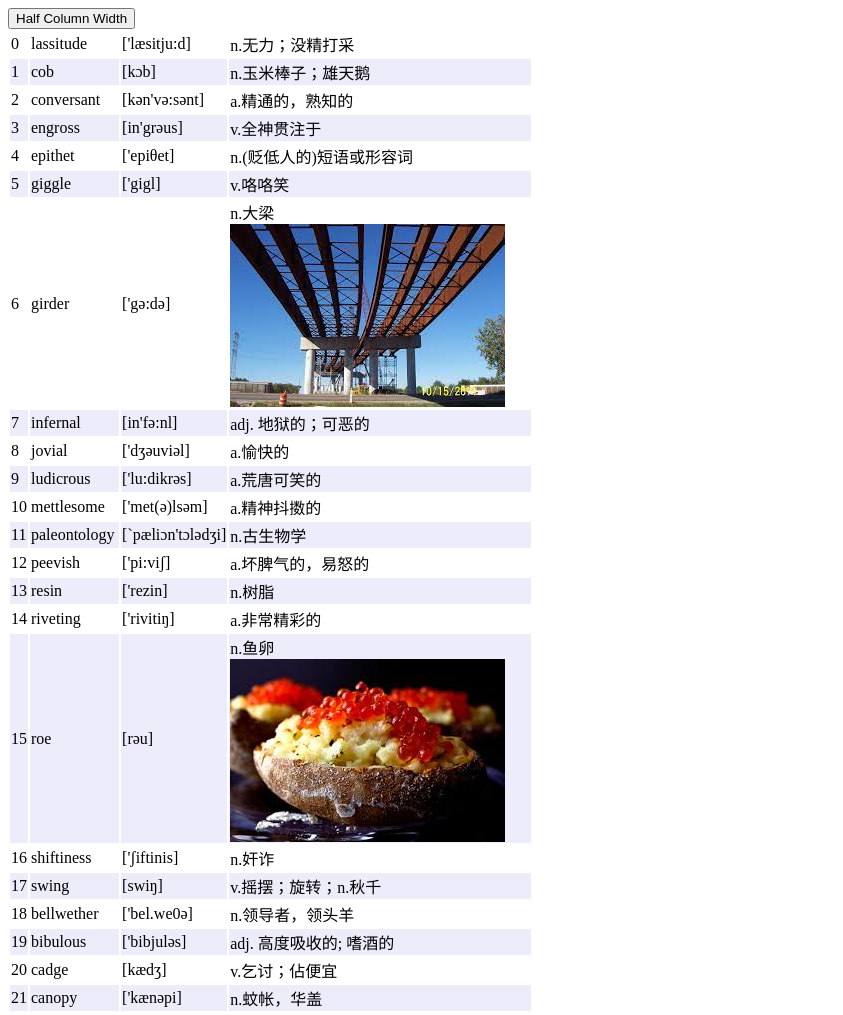
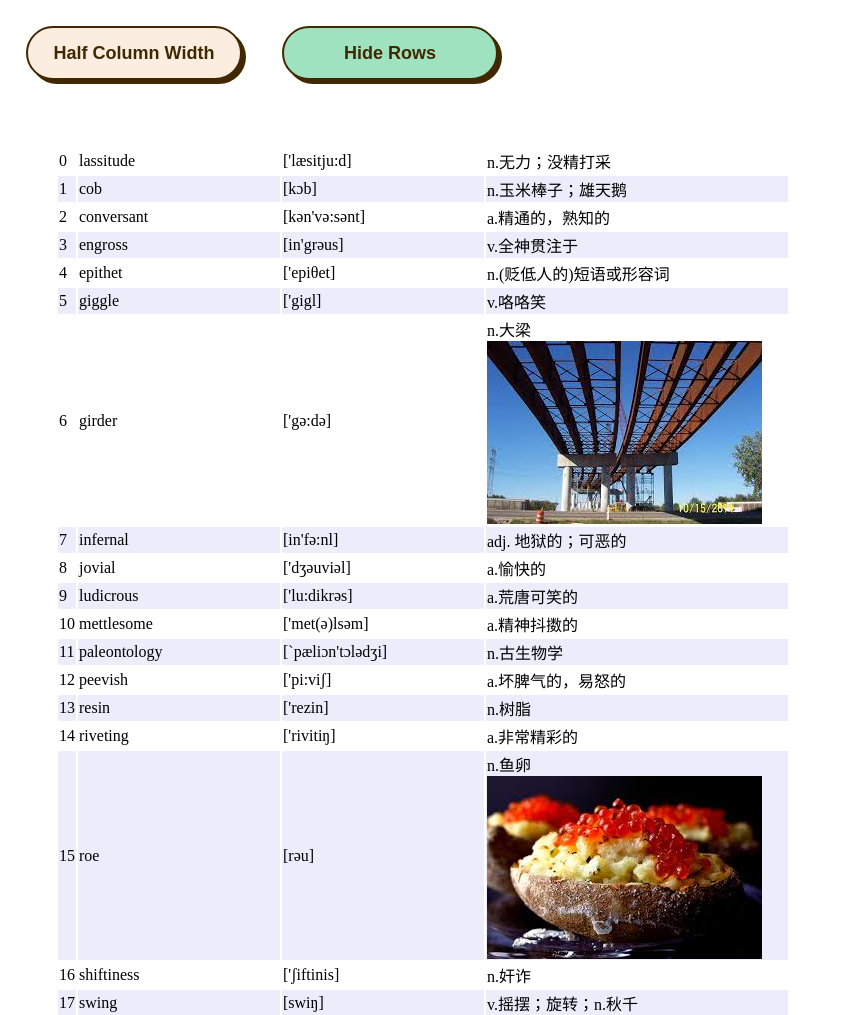
Before and after one commit to pengfeigao2021/anki_html, a plain HTML site: page docs/gre_cards.html in a window 1280 px wide. Shown: the top 1015 px of the page, without its empty margins (0-843 px from the left). Drawn offline with Linux system fonts and the light colour scheme.

Commit message:
add hide row button
Signed-off-by: pengfeigao2021 <pengfeigao2021@163.com>

```diff
--- a/docs/css/fancy-button.css
+++ b/docs/css/fancy-button.css
@@ -1,4 +1,8 @@
 /* CSS */
+.fix-width-button {
+    width: 12em;
+    margin: 1em;
+}
 .button-74 {
     background-color: #fbeee0;
     border: 2px solid #422800;
@@ -17,3 +21,21 @@
     -webkit-user-select: none;
     touch-action: manipulation;
 }
+.button-73 {
+    background-color: #9FE2BF;
+    border: 2px solid #422800;
+    border-radius: 30px;
+    box-shadow: #422800 4px 4px 0 0;
+    color: #422800;
+    cursor: pointer;
+    display: inline-block;
+    font-weight: 600;
+    font-size: 18px;
+    padding: 0 18px;
+    line-height: 50px;
+    text-align: center;
+    text-decoration: none;
+    user-select: none;
+    -webkit-user-select: none;
+    touch-action: manipulation;
+}
--- a/docs/gre_cards.html
+++ b/docs/gre_cards.html
@@ -3,6 +3,7 @@
         <style>
             table {
                 --color: #d0d0f5;
+                margin: 3em;
             }
 
             thead,
@@ -14,12 +15,12 @@
                 background: color-mix(in srgb, var(--color), transparent 60%);
             }
             div, p, td {
-                width: 20px;
+                width: 200px;
                 word-wrap: break-word;
                 white-space: normal;
             }
             .fixwtd {
-                width: 10px;
+                width: 200px;
                 word-wrap: break-word;
                 white-space: normal;
             }
@@ -28,12 +29,22 @@
                 word-wrap: break-word;
                 white-space: normal;
             }
+            footer {
+                background-color: #f1f1f1;
+                padding: 20px;
+                text-align: center;
+                position: fixed;
+                left: 0;
+                bottom: 0;
+                width: 100%;
+            }
         </style>
-        <style src="css/fancy-button.css"></style>
+        <link rel="stylesheet" href="css/fancy-button.css">
     </head>
     <body>
-        <button onclick="changeWidth(0.5)" class="button-74">Half Column Width</button>
-        <table>
+        <button onclick="changeWidth(0.5)" class="button-74 fix-width-button">Half Column Width</button>
+        <button onclick="hideRows(10)" class="button-73 fix-width-button">Hide Rows</button>
+        <table id="cards">
           <tr><td class="indextd">0</td><td>lassitude</td><td class="fixwtd">['læsitju:d]</td><td class="fixwtd">n.无力；没精打采</td></tr>
 <tr><td class="indextd">1</td><td>cob</td><td class="fixwtd">[kɔb]</td><td class="fixwtd">n.玉米棒子；雄天鹅</td></tr>
 <tr><td class="indextd">2</td><td>conversant</td><td class="fixwtd">[kən'və:sənt]</td><td class="fixwtd">a.精通的，熟知的</td></tr>
@@ -137,4 +148,5 @@
 
         </table>
         <script src="js/change-width.js"></script>
+        <script src="js/hide-rows.js"></script>
     </body>
--- /dev/null
+++ b/docs/js/hide-rows.js
@@ -0,0 +1,13 @@
+// Get the table element
+var hiddenRows = 0;
+
+function hideRows(step) {
+    hiddenRows += step;
+    var table = document.getElementById("cards");
+
+    // Loop through the first 10 rows and hide them
+    for (var i = 0; i < hiddenRows; i++) {
+        table.rows[i].style.display = "none"; // +1 to skip the header row
+    }
+
+}
```
Also changed, not shown: 2 other files.
